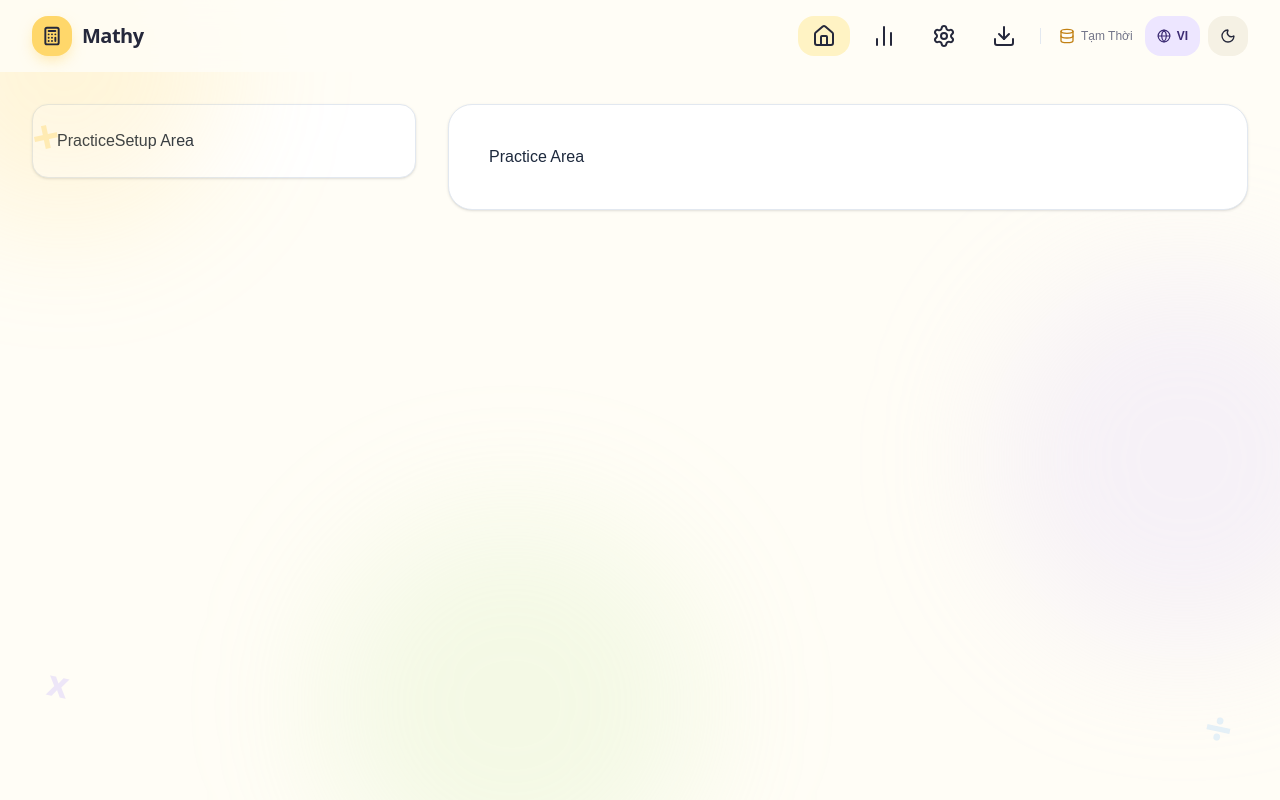
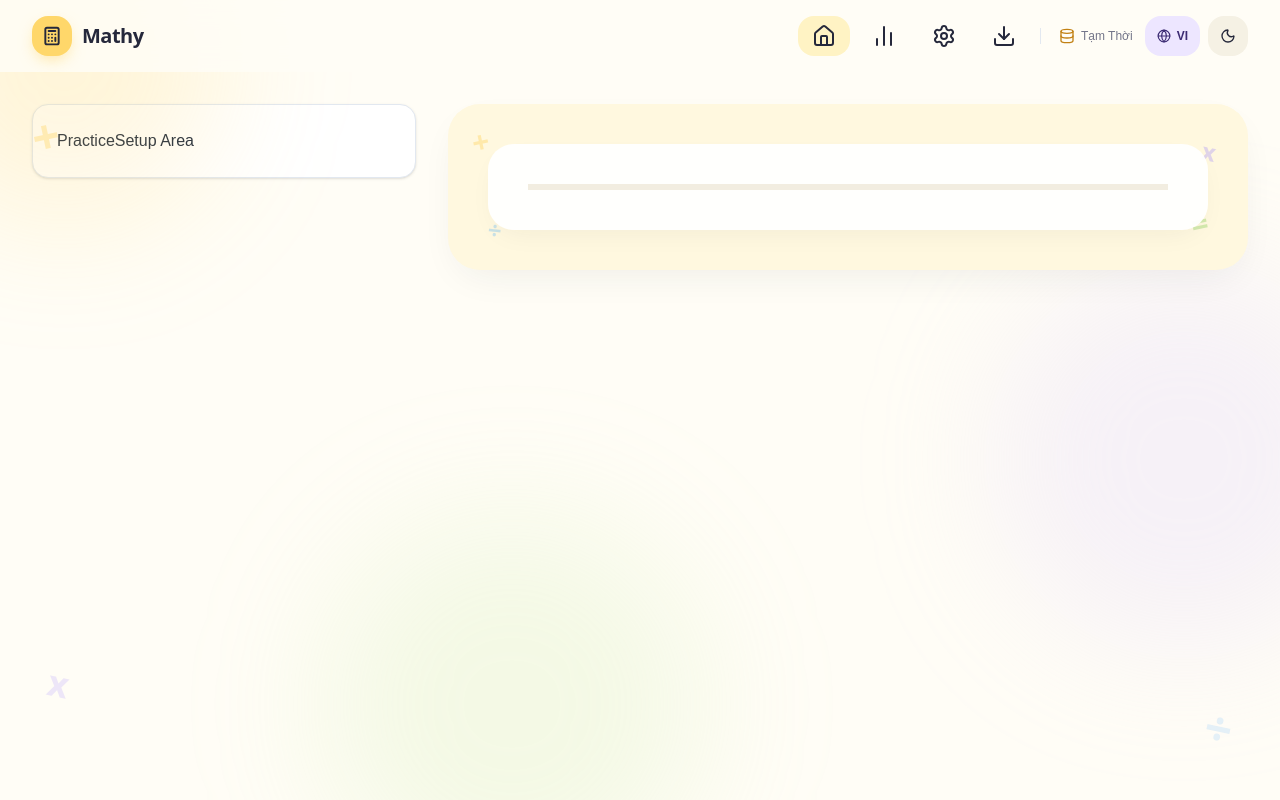
Before and after one commit to yeenci/mind-dash, a Next.js app: page / in a window 1280 px wide. Built offline with nearby package versions, Linux system fonts and the light colour scheme.

Commit message:
update: add background to PracticeArea

```diff
--- a/components/PracticeArea.tsx
+++ b/components/PracticeArea.tsx
@@ -1,6 +1,7 @@
 import { ExerciseStatus } from "@/types";
 import { Language } from "@/utils/i18n";
 import { GeneratedExpression } from "@/utils/mathEngine";
+import { MathDoodles } from "./MathDoodles";
 
 interface PracticeAreaProps {
   currentExpression: GeneratedExpression | null;
@@ -27,14 +28,17 @@ export const PracticeArea: React.FC<PracticeAreaProps> = ({
   language,
 }) => {
   return (
-    <div
-      className={`p-6 sm:p-10 rounded-3xl border shadow-sm relative overflow-hidden transition-colors ${
-        theme === "dark"
-          ? "bg-slate-900 border-slate-800 text-white"
-          : "bg-white border-slate-200 text-slate-800"
-      }`}
-    >
-      Practice Area
+    <div className="relative overflow-hidden p-5 sm:p-8 lg:p-10 rounded-4xl bg-[#fff8df] dark:bg-[#1e2136] text-[#25283b] dark:text-[#f6f4ec] shadow-[0_14px_40px_-14px_rgba(37,40,59,0.09)] dark:shadow-[0_14px_40px_-14px_rgba(0,0,0,0.48)] transition-colors duration-200">
+      <MathDoodles variant="card" />
+
+      {/* Inner Puzzle Card */}
+      <div className="relative z-10 rounded-[26px] bg-white/95 dark:bg-[#252942] shadow-[0_10px_30px_-12px_rgba(37,40,59,0.08)] dark:shadow-[0_10px_30px_-12px_rgba(0,0,0,0.4)] overflow-hidden p-6 sm:p-10">
+        {/* Top Timer Progress Strip */}
+        <div
+          className="abosulute top-0 left-0 right-0 h-1.5 bg-[#f2ede0] dark:bg-[#1a1d30] overflow-hidden"
+          aria-hidden="true"
+        ></div>
+      </div>
     </div>
   );
 };
```
